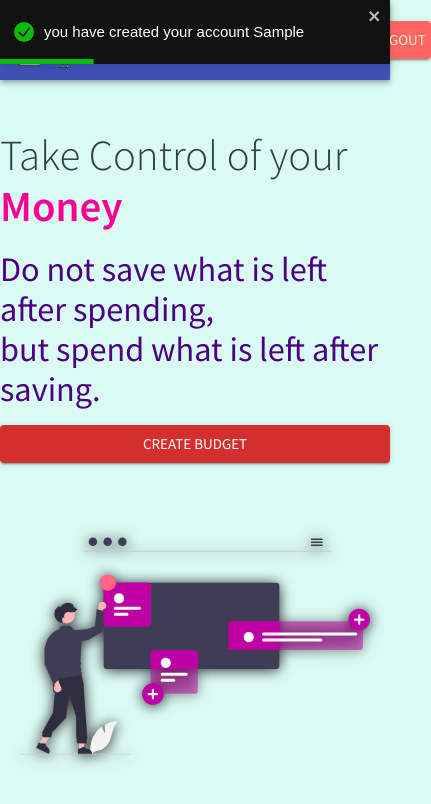
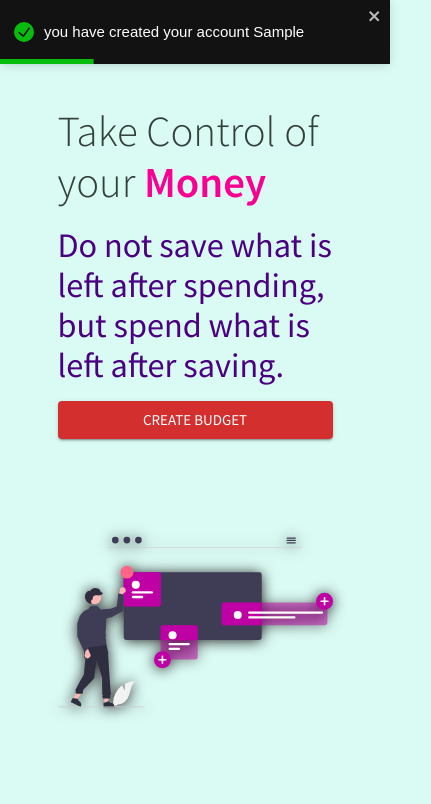
Before and after one commit to harshit118garg/budget-tracker-V2, a React (Vite) app: page / in a window 390 px wide. Both pictures are taken after typing "Sample" into the empty fields and a click on the button "CREATE ACCOUNT". Shown: the top 804 px of the page, 431 px wide, since content can reach past the window. Built offline with nearby package versions, Linux system fonts and the light colour scheme.

Commit message:
fixed styling issues

```diff
--- a/src/App.css
+++ b/src/App.css
@@ -47,6 +47,7 @@
 .page-box {
   background-color: #ff6663;
   height: fit-content;
+  margin-bottom: 2rem;
   box-shadow: 0px 4px 8px #13262f;
   border-radius: 1rem;
 }
--- a/src/components/BudgetTracker/styles/index.css
+++ b/src/components/BudgetTracker/styles/index.css
@@ -12,6 +12,8 @@
 
 .bottom {
   margin: 2rem 0 0;
+  display: flex;
+  gap: 1rem;
 }
 
 .bottom > * {
--- a/src/components/Header/index.tsx
+++ b/src/components/Header/index.tsx
@@ -3,16 +3,16 @@ import {
   Avatar,
   Button,
   Chip,
+  IconButton,
   Stack,
-  IconButton,
   StyledEngineProvider,
   Toolbar,
   Typography,
 } from "@mui/material";
 import { Link, useNavigate } from "react-router-dom";
 import headerImg from "../../assets/header-img.svg";
+import { useExpenseContext } from "../../context/ExpenseContext";
 import "./styles/index.css";
-import { useExpenseContext } from "../../context/ExpenseContext";
 
 const Header = () => {
   const { userName, deleteUserName, isLoggedIn } = useExpenseContext();
@@ -37,12 +37,13 @@ const Header = () => {
                 <Avatar
                   alt="Remy Sharp"
                   src={headerImg}
-                  sx={{ width: 56, height: 56 }}
+                  className="avatar"
                   variant="square"
                 />
                 <Chip
                   label="Expense Tracker"
                   color="error"
+                  size="small"
                   className="chip-label"
                 />
               </Stack>
@@ -50,14 +51,11 @@ const Header = () => {
           </IconButton>
           {isLoggedIn && (
             <>
-              <Typography
-                variant="h3"
-                component="h2"
-                sx={{ color: "#EAF0CE", textTransform: "uppercase" }}
-              >
+              <Typography variant="h3" component="h2" className="userName">
                 {userName}
               </Typography>
               <Button
+                size="small"
                 className="logoutBtn"
                 variant="contained"
                 onClick={() => handleLogOutBtnClick()}
--- a/src/components/Header/styles/index.css
+++ b/src/components/Header/styles/index.css
@@ -12,8 +12,19 @@
   align-items: center;
 }
 
+.avatar {
+  width: 4.5rem;
+  height: 4.5rem;
+}
+
 .chip-label {
   font-size: 2rem;
+}
+
+.userName {
+  color: #eaf0ce;
+  text-transform: uppercase;
+  font-size: 2rem !important;
 }
 
 .logoutBtn {
@@ -27,3 +38,13 @@
   color: #0b3954;
   background-color: #e0ff4f;
 }
+
+@media screen and (max-width: 524px) {
+  .avatar {
+    width: 2.5rem;
+    height: 2.5rem;
+  }
+  .chip-label {
+    font-size: 1.25rem;
+  }
+}
--- a/src/pages/BudgetPage/index.tsx
+++ b/src/pages/BudgetPage/index.tsx
@@ -14,7 +14,6 @@ const BudgetPage = () => {
               Take Control of your{" "}
               <span className="highlighted-text">Money</span>
             </Typography>
-            <br />
             <Typography variant="h3" component="h5" className="head-sub-text">
               Do not save what is left after spending, but spend what is left
               after saving.
--- a/src/pages/BudgetPage/styles/index.css
+++ b/src/pages/BudgetPage/styles/index.css
@@ -9,6 +9,14 @@
   align-items: center;
 }
 
+.head-text {
+  text-align: center;
+}
+
+.head-sub-text {
+  text-align: center;
+}
+
 .budgetpage-createbudget {
   padding: 1rem;
 }
--- a/src/pages/MainPage/index.tsx
+++ b/src/pages/MainPage/index.tsx
@@ -29,6 +29,7 @@ const MainPage = () => {
     <Stack
       direction={{ xs: "column", md: "row", sm: "column", xl: "row" }}
       spacing={{ xs: 1, sm: 2, md: 3, xl: 4 }}
+      sx={{ paddingX: 12 }}
       className="main-page"
     >
       <div className="left">
@@ -43,9 +44,6 @@ const MainPage = () => {
           {!isLoggedIn ? (
             <Box
               component="form"
-              sx={{
-                "& > :not(style)": { m: 1, width: "25ch" },
-              }}
               noValidate
               autoComplete="off"
             >
--- a/src/pages/MainPage/styles/index.css
+++ b/src/pages/MainPage/styles/index.css
@@ -17,7 +17,10 @@
 }
 
 @media screen and (max-width: 524px) {
+  .left, .right {
+    width: 275px;
+  }
   .right img {
-    width: 350px;
+    width: 100%;
   }
 }
```
